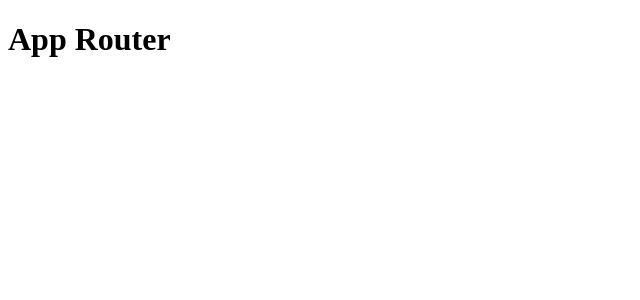
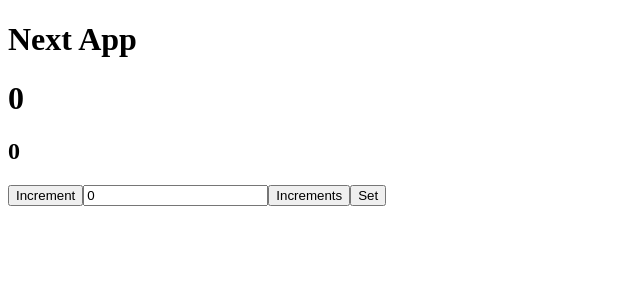
Before and after one commit to nuridinmohammad/nextjs-with-testing-library, a Next.js app: page / in a window 1280 px wide. Shown: the top 300 px of the page, without its empty margins (0-640 px from the left). Built offline with nearby package versions, Linux system fonts and the light colour scheme.

Commit message:
keyboard interactions

```diff
--- /dev/null
+++ b/app/components/counter/counter.tsx
@@ -0,0 +1,27 @@
+"use client"
+
+import { useState } from "react";
+
+export const Counter = () => {
+  const [count, setCount] = useState(0);
+  const [amount, setAmount] = useState(0);
+  return (
+    <div>
+      <h1>{count}</h1>
+      <h2>{amount}</h2>
+      <button onClick={() => setCount(count + 1)}>Increment</button>
+
+      {/* <label htmlFor="amount">Amount</label> */}
+      <input
+        data-testid="amount"
+        id="amount"
+        type="number"
+        name="amount"
+        value={amount}
+        onChange={(e) => setAmount(parseInt(e.target.value))}
+      />
+      <button onClick={() => setCount(count + 1)}>Increments</button>
+      <button onClick={() => setCount(amount)}>Set</button>
+    </div>
+  );
+};
--- a/app/page.tsx
+++ b/app/page.tsx
@@ -1,7 +1,14 @@
+import { Counter } from "@/components/counter/counter";
+
 export const metadata = {
   title: "App Router",
 };
 
 export default function Page() {
-  return <h1>App Router</h1>;
+  return (
+    <>
+      <h1>Next App</h1>
+      <Counter/>
+    </>
+  );
 }
--- a/tsconfig.json
+++ b/tsconfig.json
@@ -17,9 +17,8 @@
     "baseUrl": ".",
     "types": ["@testing-library/jest-dom"],
     "paths": {
-      "@/components/*": ["components/*"],
-      "@/app/*": ["app/*"],
-      "@/styles/*": ["styles/*"]
+      "@/components/*": ["./app/components/*"],
+      "@/app/*": ["./app/*"],
     },
     "plugins": [
       {
```
Also changed, not shown: app/counter.tsx (deleted, +0 -15 lines), 1 other file (tests, documents, lock files or other folders).
